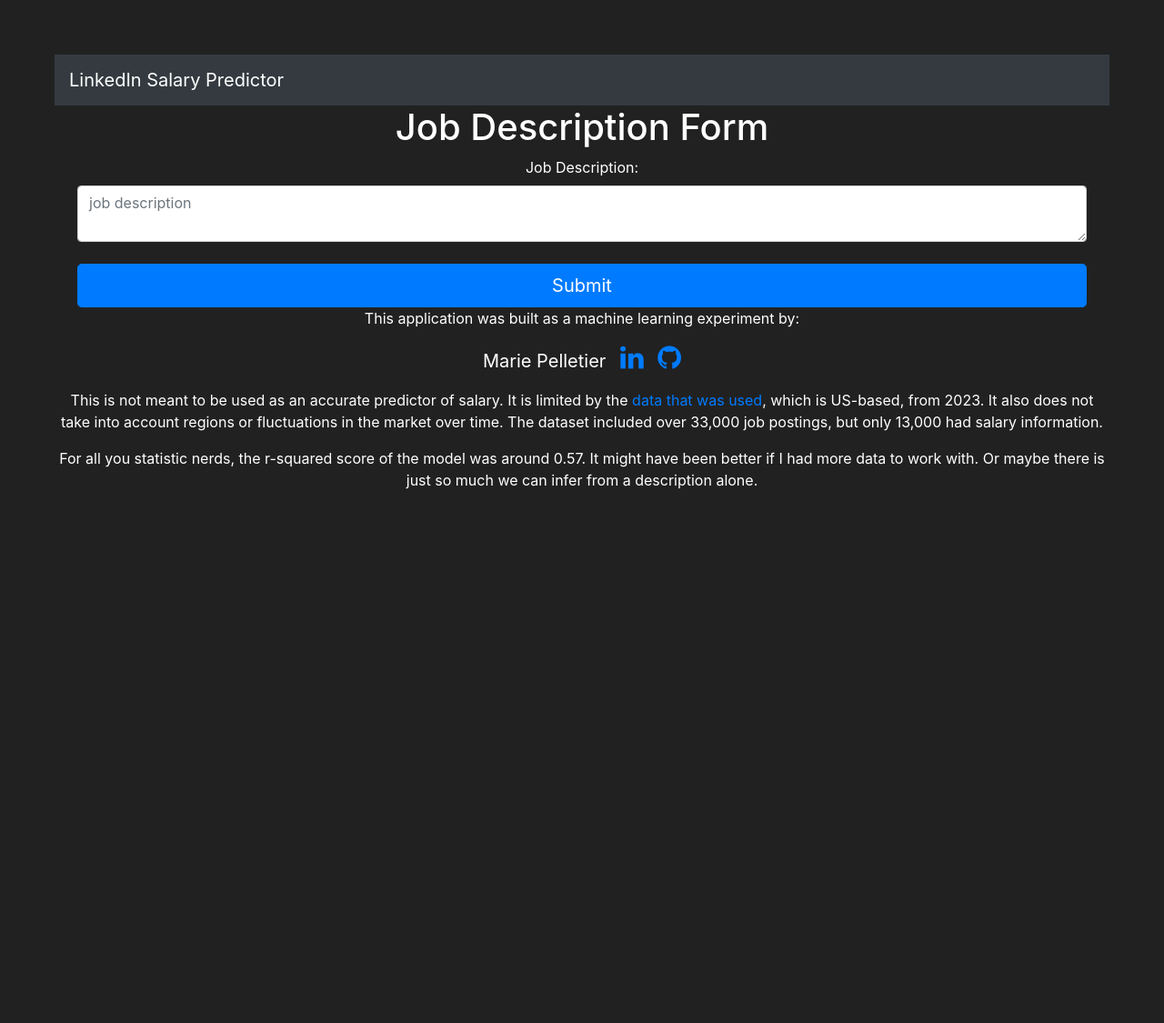
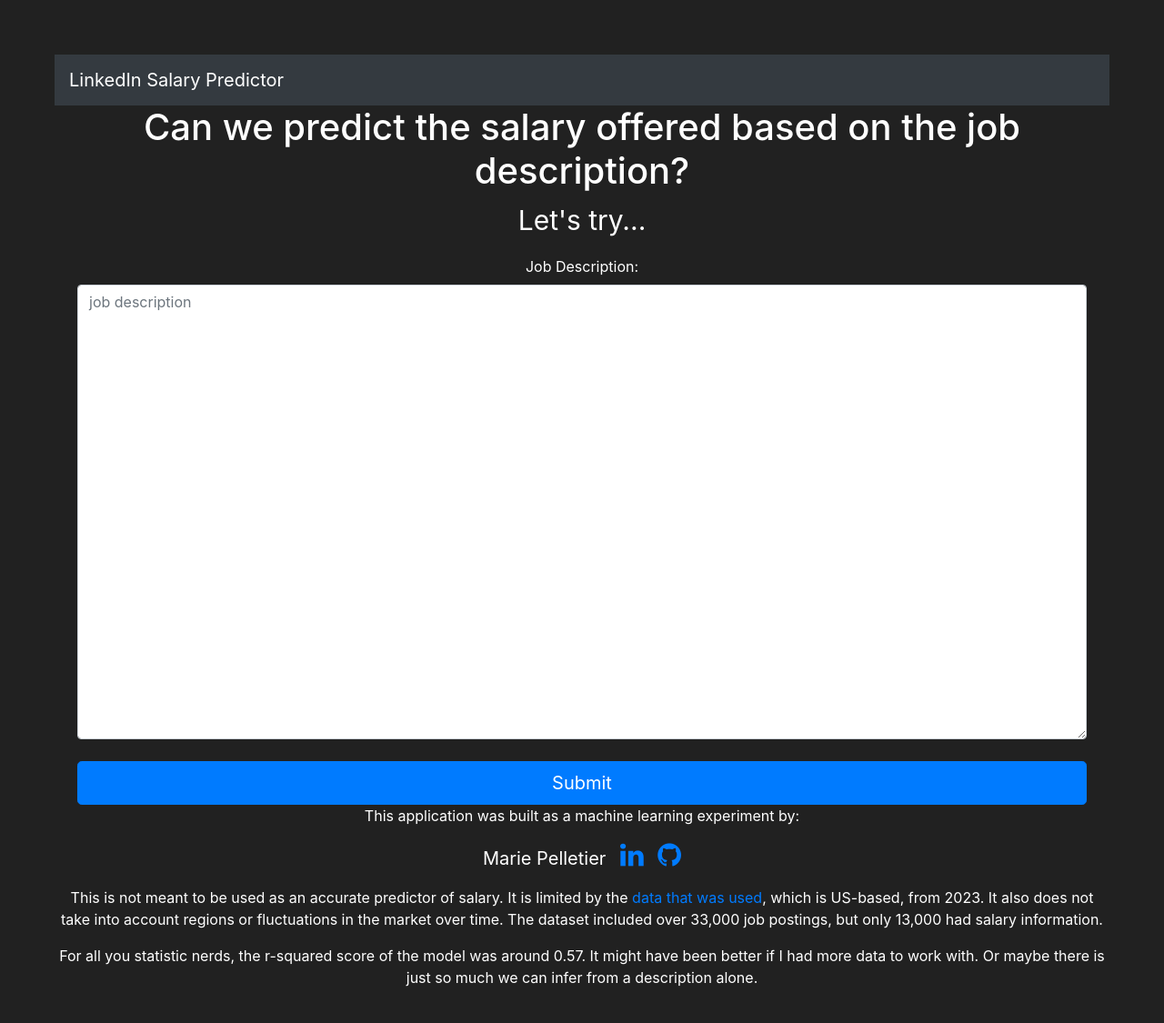
Before and after one commit to Marie000/linkedin-predictor-web, a Flask app: page / in a window 1280 px wide. Shown: the top 1125 px of the page at 91% size. Before the commit the page ends 538 px from the top, so only its background shows below. Run offline with Flask 3, Linux system fonts and the light colour scheme.

Commit message:
design improvements

```diff
--- a/app/templates/base.html
+++ b/app/templates/base.html
@@ -83,8 +83,8 @@
         margin-bottom: 100px;
     }
 
-    .form-description {
-        height: 400px;
+    textarea.form-control {
+        height: 500px;
     }
 
     .name {
@@ -95,6 +95,10 @@
         padding-left: 10px;
         font-size: 30px;
     }
+
+    .subtitle {
+        font-size: 30px;
+    }
 </style>
 
 </html>
--- a/app/templates/index.html
+++ b/app/templates/index.html
@@ -7,9 +7,10 @@
 {% block content %}
 
 <body class="text-center">
-    <h1>Job Description Form</h1>
+    <h1>Can we predict the salary offered based on the job description?</h1>
+    <p class="subtitle">Let's try... </p>
     <div class="container">
-        <form method="POST" class="form-register" style="color:white">
+        <form method="POST" class="form" style="color:white">
 
             {{ form.hidden_tag() }}
 
```
